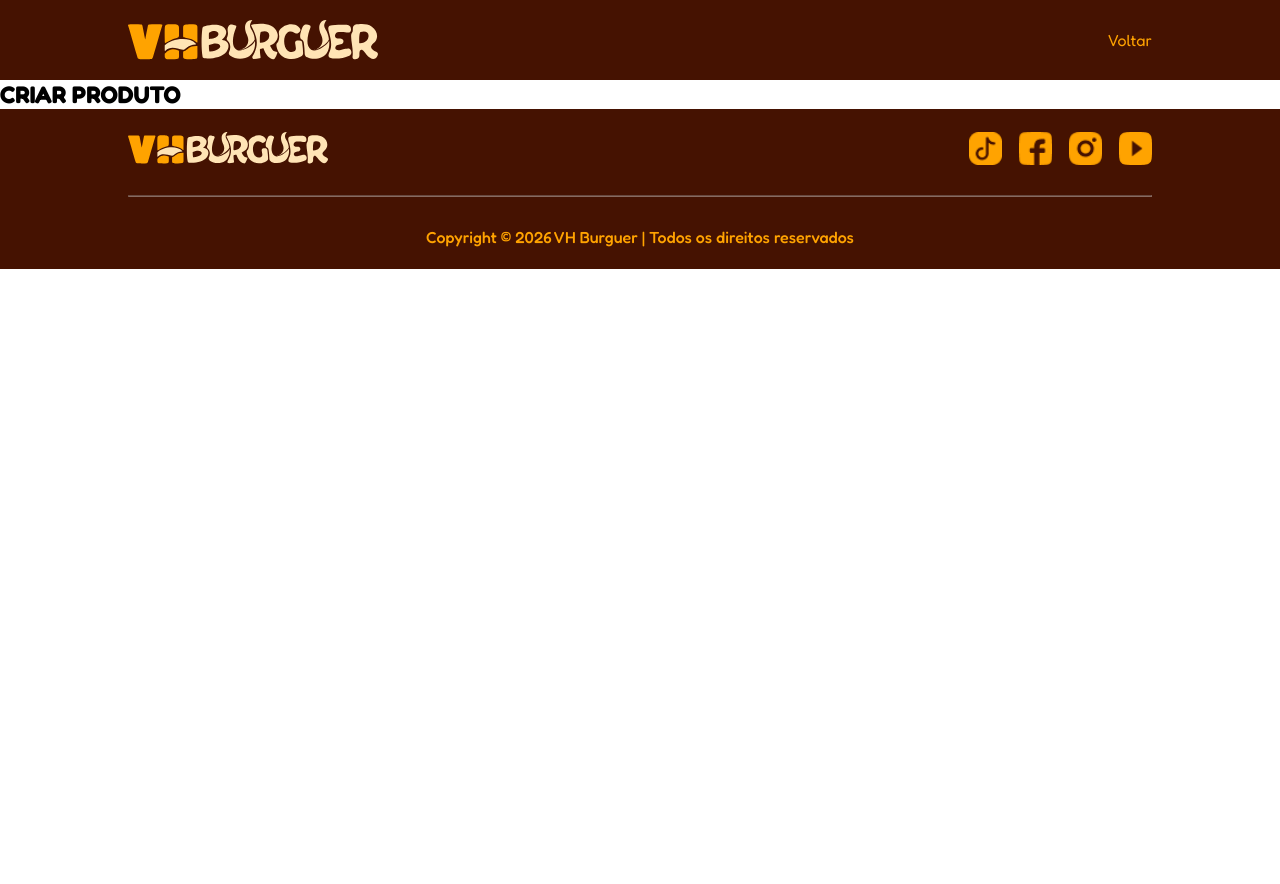
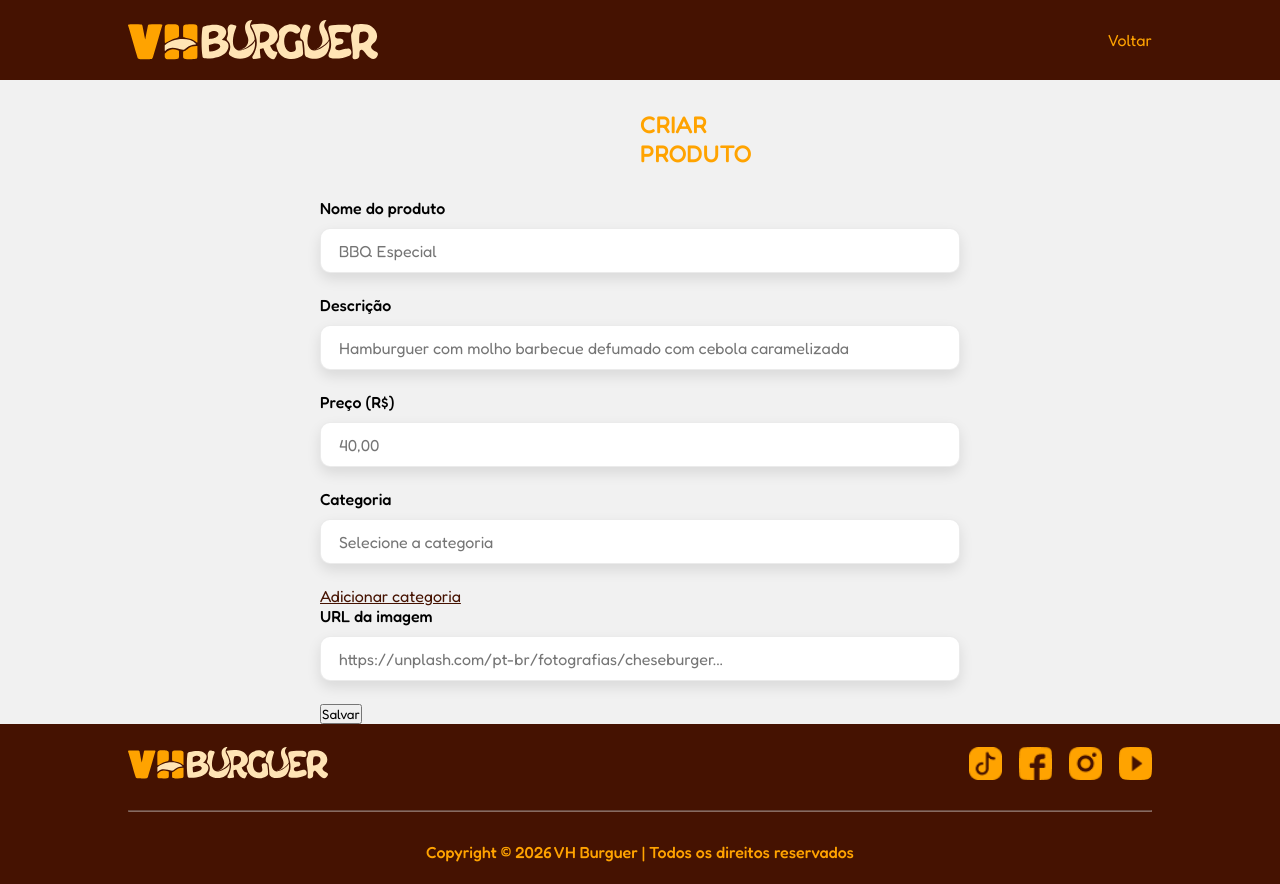
Before and after one commit to Isaque-Codes/VH_Burguer, a Next.js app in the folder Next.js/vh-burguer/: page /produto in a window 1280 px wide. Before the commit the page ends 800 px from the top, so only its background shows below. Built offline with nearby package versions, Linux system fonts and the light colour scheme.

Commit message:
✨ feat: Pré finalização da tela de criação de produto

```diff
--- a/Next.js/vh-burguer/src/pages/detalhe-produto/index.tsx
+++ b/Next.js/vh-burguer/src/pages/detalhe-produto/index.tsx
@@ -17,7 +17,6 @@ const DetalheProduto = () => {
                                 alt="Hambúrguer sobre uma tábua de madeira, com pão, carne, queijo, bacon, alface, tomate e cebola roxa." />
                             {/* src={produto?.imagemUrl} alt={produto?.nome} /> */}
                         </figure>
-
 
                         <div className={styles.card_detalhes_infos}>
                             <div className={`${styles.card_detalhes_col} ${styles.card_detalhes_col_esq}`}>
--- a/Next.js/vh-burguer/src/pages/produto/index.tsx
+++ b/Next.js/vh-burguer/src/pages/produto/index.tsx
@@ -2,20 +2,39 @@ import styles from "./produto.module.css";
 import Footer from "@/components/footer/footer";
 import SubHeader from "@/components/sub-header/sub-header";
 
-const Produto = () =>
-{
+const Produto = () => {
     return (
         <>
             <SubHeader />
-
-                <main>
-                    <article>
-                        <h1>CRIAR PRODUTO</h1>
-
-
-                    </article>
-                </main>
-
+            <main id={styles.main}>
+                <article id={styles.article}>
+                    <h1 id={styles.h1}>CRIAR PRODUTO</h1>
+                    <form id={styles.formulario}>
+                        <div className={styles.campo_form}>
+                            <label className={styles.label} htmlFor="produto">Nome do produto</label>
+                            <input type="text" name="produto" placeholder="BBQ Especial" required />
+                        </div>
+                        <div className={styles.campo_form}>
+                            <label className={styles.label} htmlFor="descricao">Descrição</label>
+                            <input type="text" name="descricao" placeholder="Hamburguer com molho barbecue defumado com cebola caramelizada" required />
+                        </div>
+                        <div className={styles.campo_form}>
+                            <label className={styles.label} htmlFor="preco">Preço (R$)</label>
+                            <input type="number" step={1.01} name="preco" placeholder="40,00" required />
+                        </div>
+                        <div className={styles.campo_form}>
+                            <label className={styles.label} htmlFor="categoria">Categoria</label>
+                            <input type="text" name="categoria" placeholder="Selecione a categoria" required />
+                        </div>
+                        <a id={styles.adc_categ} href="">Adicionar categoria</a>
+                        <div className={styles.campo_form}>
+                            <label className={styles.label} htmlFor="url">URL da imagem</label>
+                            <input type="url" name="url" placeholder="https://unplash.com/pt-br/fotografias/cheseburger..." required />
+                        </div>
+                    </form>
+                    <button>Salvar</button>
+                </article>
+            </main>
             <Footer />
         </>
     )
--- a/Next.js/vh-burguer/src/pages/produto/produto.module.css
+++ b/Next.js/vh-burguer/src/pages/produto/produto.module.css
@@ -0,0 +1,45 @@
+#main {
+background-color: var(--fundo-claro);
+
+    display: flex;
+    justify-content: center;
+}
+
+#article {
+    width: 50%;
+    height: 70%;
+}
+
+#h1 {
+    color: var(--laranja-destaque);
+    margin-bottom: 33px;
+    font-weight: 500;
+    margin: 30px 50% 30px 50%;
+}
+
+.campo_form {
+    display: flex;
+    flex-direction: column;
+    gap: 10px;
+    margin-bottom: 22px;
+}
+
+.campo_form label {
+    font-weight: 500;
+    color: var(--fonte-ecura);
+}
+
+.campo_form input {
+    height: 45px;
+    border: 1px solid rgba(0, 0, 0, 0.08);
+    border-radius: 10px;
+    padding: 0 18px;
+    box-shadow: 0 6px 14px rgba(0, 0, 0, 0.10);
+    outline: none;
+    font-size: 16px;
+}
+
+#adc_categ {
+    color: var(--vinho);
+    margin: 15px 0 15px 0;
+}
```
